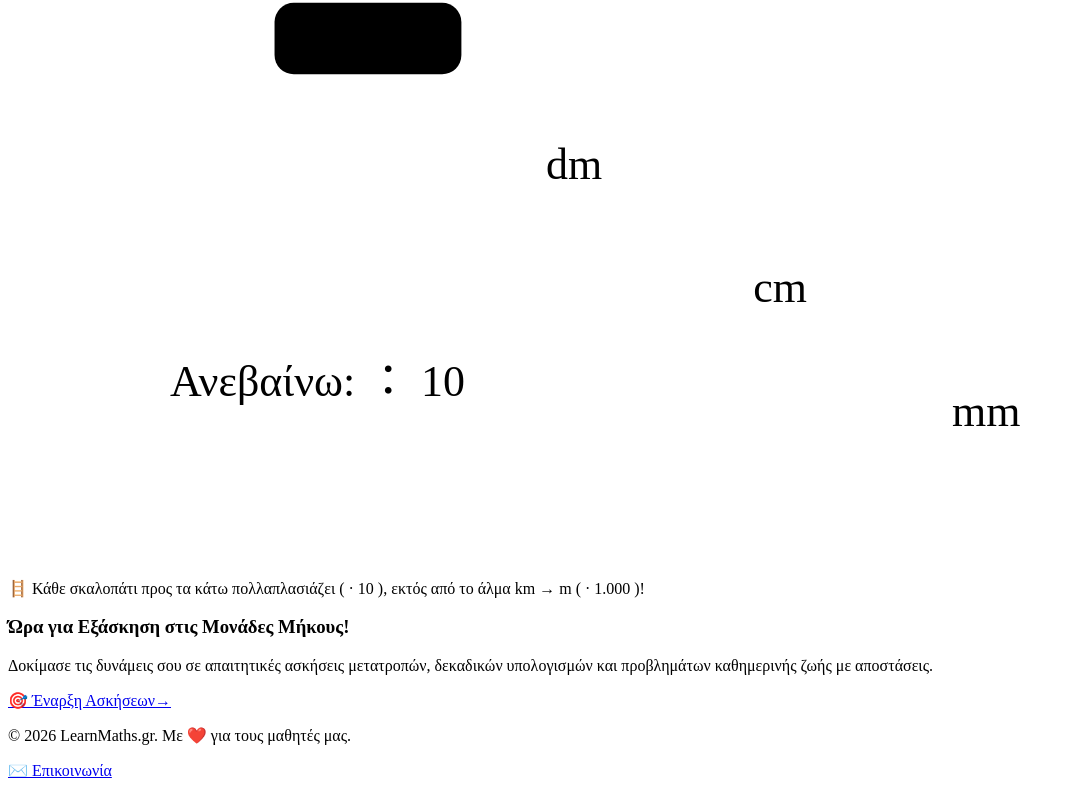
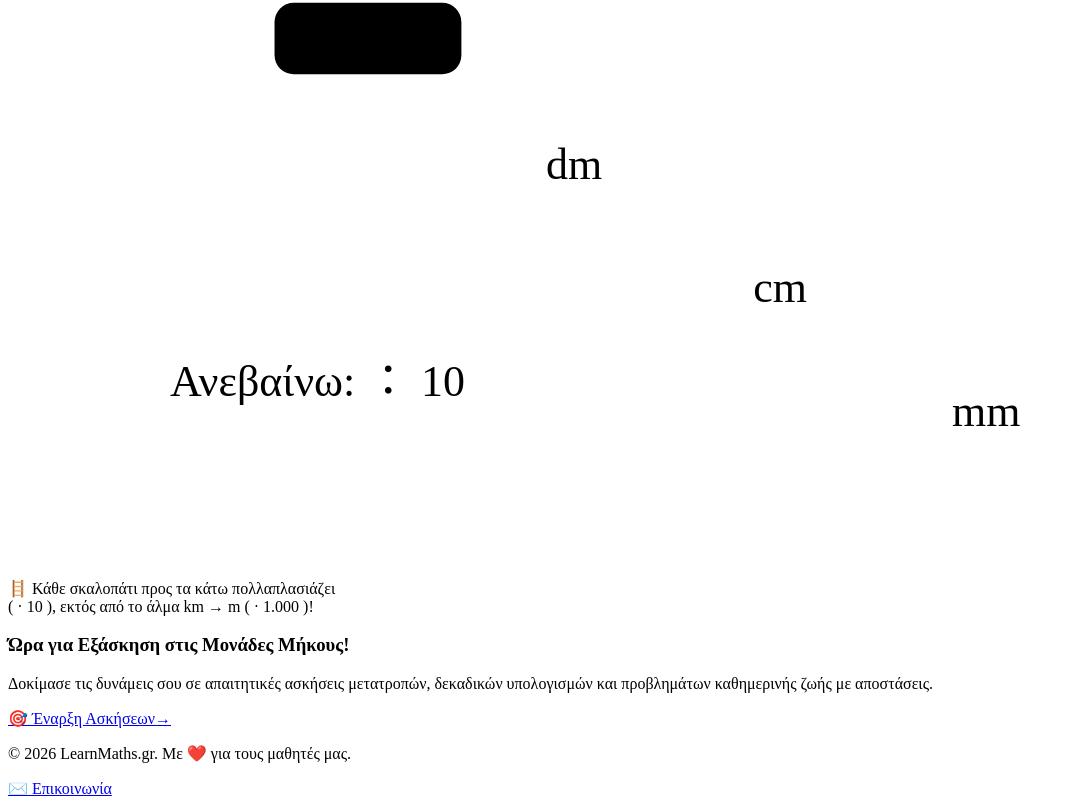
Before and after one commit to gkrimpas-lab/learn-maths-2026, a Next.js app: page /e-dimotikou/21-monades-mikous in a window 1280 px wide. Shown: the part 1792-2598 px from the top of the page, without its empty margins (0-1075 px from the left). Built offline with nearby package versions, Linux system fonts and the light colour scheme.

Commit message:
Update 21-monades-mikous.js

```diff
--- a/pages/e-dimotikou/21-monades-mikous.js
+++ b/pages/e-dimotikou/21-monades-mikous.js
@@ -456,9 +456,11 @@ export default function MonadesMikousTheoryPage() {
                 </svg>
               </div>
 
-              {/* Callout Συμπεράσματος */}
-              <div className="w-full max-w-md p-3.5 bg-slate-100 rounded-2xl border border-slate-200 text-center font-mono text-xs sm:text-sm text-slate-700">
-                🪜 Κάθε σκαλοπάτι προς τα κάτω πολλαπλασιάζει     ( · 10 ), εκτός από το άλμα km → m ( · 1.000 )!
+              {/* Callout Συμπεράσματος (Διορθωμένο Line-break) */}
+              <div className="w-full max-w-md p-3.5 bg-slate-100 rounded-2xl border border-slate-200 text-center font-mono text-xs sm:text-sm text-slate-700 leading-relaxed">
+                🪜 Κάθε σκαλοπάτι προς τα κάτω πολλαπλασιάζει
+                <br />
+                <span className="whitespace-nowrap">( · 10 )</span>, εκτός από το άλμα km → m <span className="whitespace-nowrap">( · 1.000 )</span>!
               </div>
             </div>
           </div>
```
